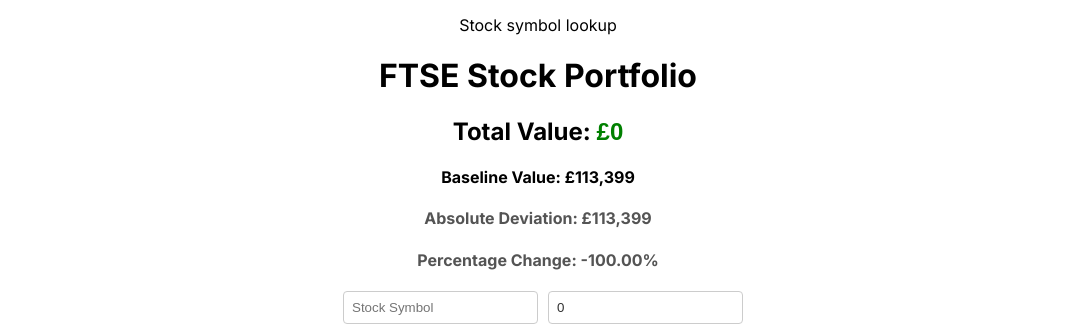
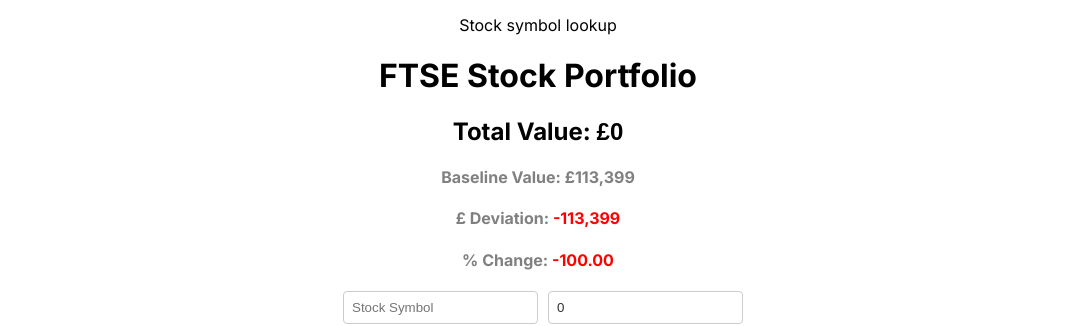
Before and after one commit to uk030621/fetchstockv2, a Next.js app: page / in a window 1280 px wide. Shown: the top 326 px of the page, without its empty margins (102-1177 px from the left). Built offline with nearby package versions, Linux system fonts and the light colour scheme; no server answers; the database is empty.

Commit message:
Added color conditionals to statistics.

```diff
--- a/app/globals.css
+++ b/app/globals.css
@@ -13,7 +13,7 @@
 }
 
 .statistics{
-  color:hsl(0, 0%, 33%)
+  color:grey;
 }
 
 button{
@@ -65,7 +65,7 @@
 }
 
 .total-value{
-  color: green;
+  color:black;
   font-family: Arial, Helvetica, sans-serif;
   font-weight: bold;
 }
@@ -96,3 +96,19 @@
 
   padding: 5px 5px;
 }
+
+.positive {
+  color: green;
+}
+
+.negative {
+  color: red;
+}
+
+.neutral {
+  color: black;
+}
+
+.baseline-value{
+  color: gray;
+}
--- a/app/page.js
+++ b/app/page.js
@@ -12,6 +12,7 @@
 
     // Baseline portfolio value (hardcoded)
     const baselinePortfolioValue = 113399;
+    //const baselinePortfolioValue = 120000;
 
     const [deviation, setDeviation] = useState({
         absoluteDeviation: 0,
@@ -24,7 +25,8 @@
 
     useEffect(() => {
         // Calculate deviations whenever totalPortfolioValue changes
-        const absoluteDeviation = Math.abs(totalPortfolioValue - baselinePortfolioValue);
+        //const absoluteDeviation = Math.abs(totalPortfolioValue - baselinePortfolioValue);
+        const absoluteDeviation = (totalPortfolioValue - baselinePortfolioValue);
         const percentageChange = ((totalPortfolioValue - baselinePortfolioValue) / baselinePortfolioValue) * 100;
 
         setDeviation({
@@ -132,14 +134,32 @@
         setEditingSymbol(stock.symbol);
     };
 
+    const getColorClass = (value) => {
+        if (value > 0) return 'positive';
+        if (value < 0) return 'negative';
+        return 'neutral';
+    };
+
+
+
     return (
         <div style={{ textAlign: 'center', marginTop: '15px' }}>
             <a className='hyperlink1' href="https://uk.finance.yahoo.com/lookup" target="_blank" rel="noopener noreferrer" style={{ color: 'black' }}>Stock symbol lookup</a>
             <h1 className='heading'>FTSE Stock Portfolio</h1>
             <h2 className="sub-heading" style={{ marginTop: '20px' }}>Total Value: <span className='total-value'>£{totalPortfolioValue.toLocaleString('en-GB', { minimumFractionDigits: 0, maximumFractionDigits: 0 })}</span></h2>
-            <h4>Baseline Value: £{baselinePortfolioValue.toLocaleString('en-GB', { minimumFractionDigits: 0, maximumFractionDigits: 0 })}</h4>
-            <h4 className='statistics'>Absolute Deviation: £{deviation.absoluteDeviation.toLocaleString('en-GB', { minimumFractionDigits: 0, maximumFractionDigits: 0 })}</h4>
-            <h4 className='statistics'>Percentage Change: {deviation.percentageChange.toFixed(2)}%</h4>
+            <h4 className='baseline-value'>Baseline Value: £{baselinePortfolioValue.toLocaleString('en-GB', { minimumFractionDigits: 0, maximumFractionDigits: 0 })}</h4>
+
+            <h4 className="statistics">
+                 £ Deviation:  <span className={getColorClass(deviation.absoluteDeviation)}>
+                    {deviation.absoluteDeviation.toLocaleString('en-GB', { minimumFractionDigits: 0, maximumFractionDigits: 0 })}
+                </span>
+            </h4>
+            <h4 className="statistics">
+                % Change:  <span className={getColorClass(deviation.percentageChange)}>
+                    {deviation.percentageChange.toFixed(2)}
+                </span>
+            </h4>
+
 
             {/* Add or Update Stock Form */}
             <div>
```
